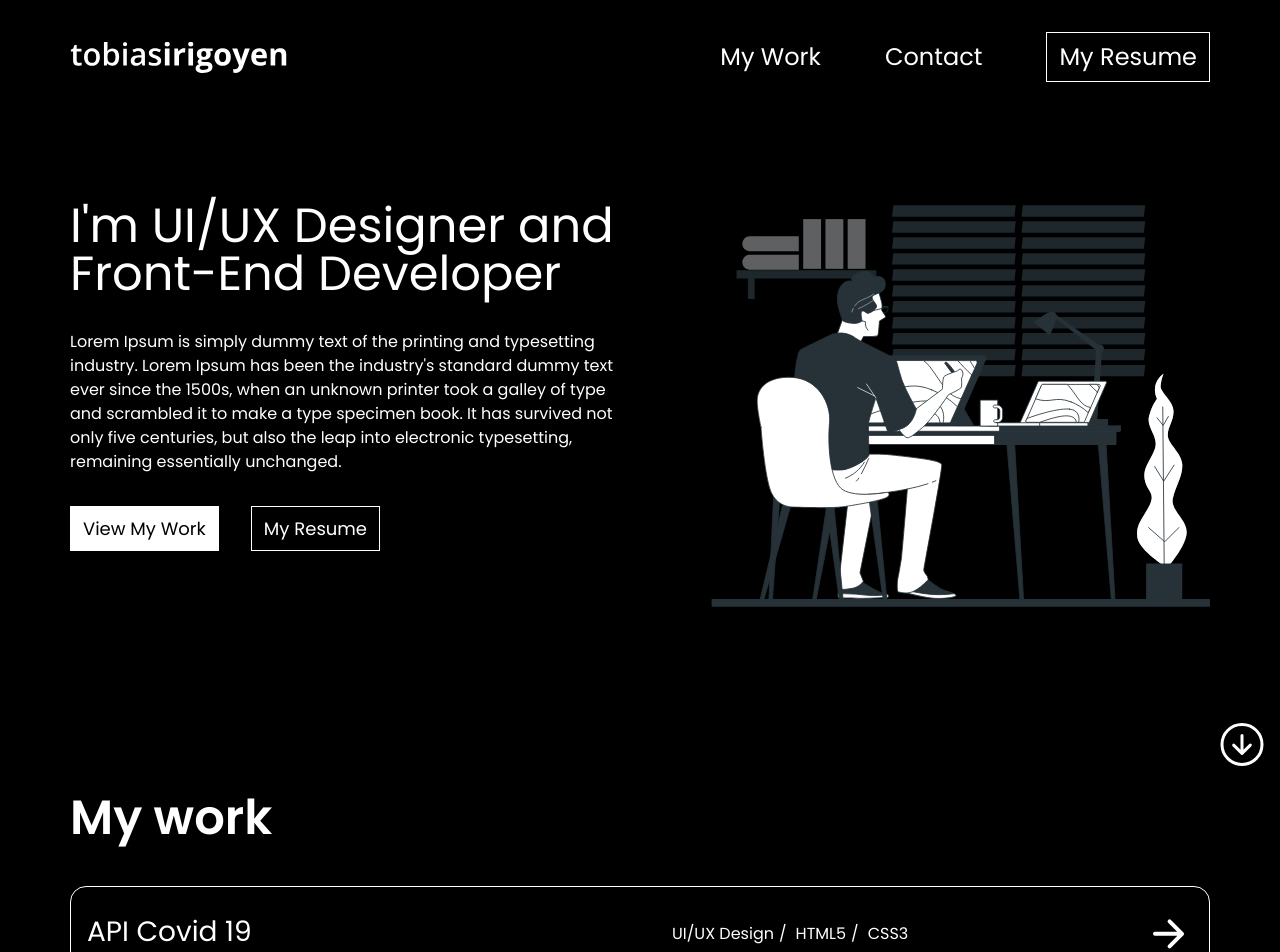
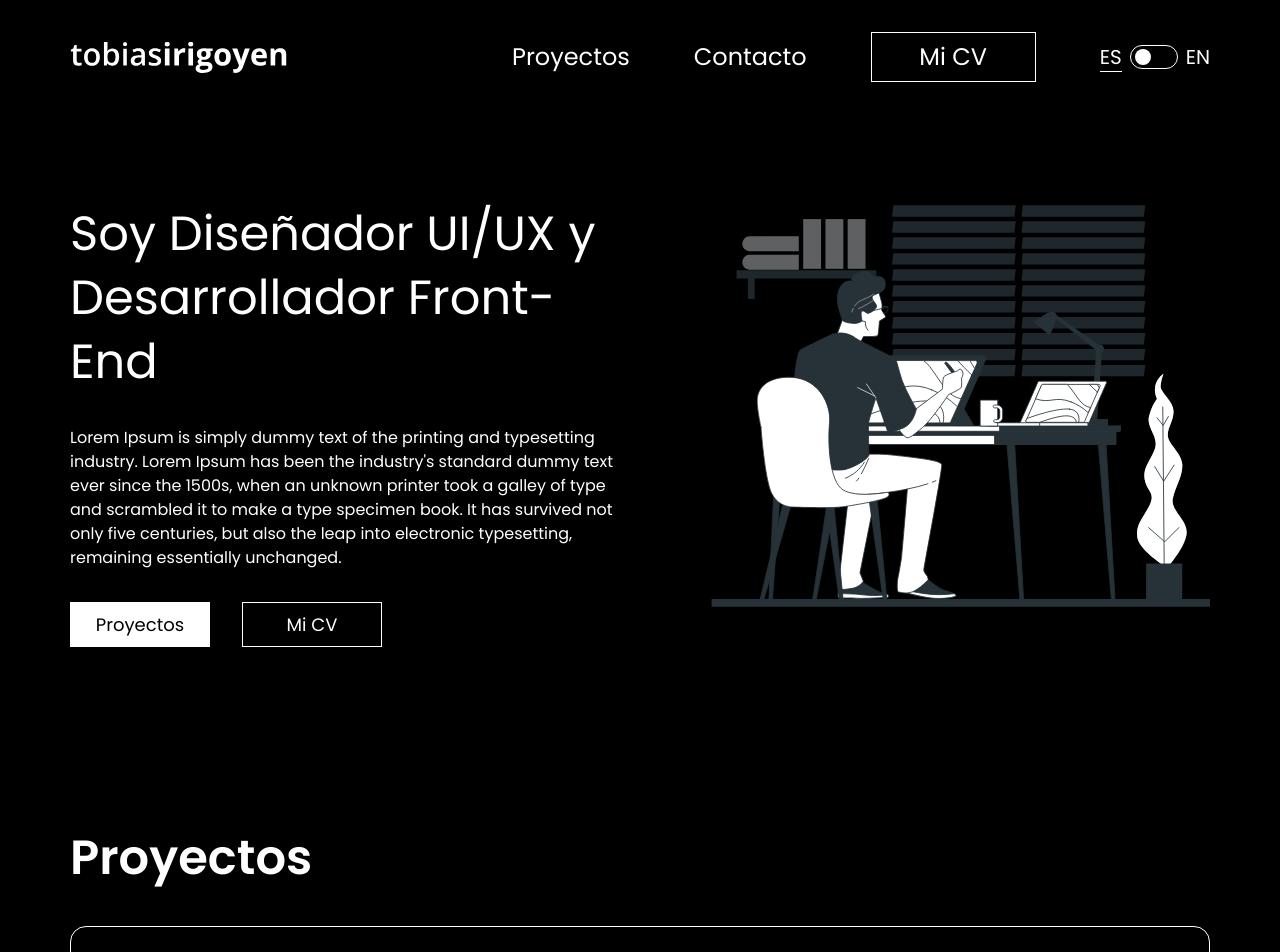
Before and after one commit to tobias-irigoyen/tobiasirigoyen, a Vue app: page / in a window 1280 px wide. Shown: the top 952 px of the page. Built offline with nearby package versions, Linux system fonts and the light colour scheme.

Commit message:
(Language selector): Add language selector

```diff
--- a/package.json
+++ b/package.json
@@ -18,12 +18,14 @@
   "dependencies": {
     "@tailwindcss/vite": "^4.1.12",
     "vue": "^3.5.18",
+    "vue-i18n": "^11.1.11",
     "vue-router": "^4.5.1"
   },
   "devDependencies": {
     "@tailwindcss/postcss": "^4.1.12",
     "@tsconfig/node22": "^22.0.2",
     "@types/node": "^22.16.5",
+    "@types/vue-i18n": "^6.1.3",
     "@vitejs/plugin-vue": "^6.0.1",
     "@vue/eslint-config-prettier": "^10.2.0",
     "@vue/eslint-config-typescript": "^14.6.0",
--- a/src/assets/work.json
+++ b/src/assets/work.json
@@ -1,44 +1,44 @@
 [
   {
     "id": 1,
-    "title": "API Covid 19",
+    "title": "works.api-covid.title",
     "link": "https://tobias-irigoyen.github.io/landing-api-covid/",
-    "skills": ["UI/UX Design", "HTML5", "CSS3"]
+    "skills": ["skills.uiux", "skills.html5", "skills.css3"]
   },
   {
     "id": 2,
-    "title": "FIT - Flujo Intercooperativo de Trabajo",
+    "title": "works.fit.title",
     "link": "https://facttic.org.ar/fit/",
-    "skills": ["UI/UX Design", "Vue.js", "HTML5", "CSS3"]
+    "skills": ["skills.uiux", "skills.vue", "skills.html5", "skills.css3"]
   },
   {
     "id": 3,
-    "title": "Proyecto Aurora",
+    "title": "works.aurora.title",
     "link": "https://www.phaurora.com/",
-    "skills": ["UI/UX Design", "UI/UX Improvements", "UI/UX Design System"]
+    "skills": ["skills.uiux", "skills.uiux-improvements", "skills.uiux-system"]
   },
   {
     "id": 4,
-    "title": "Nayra",
+    "title": "works.nayra.title",
     "link": "https://nayra.coop/",
-    "skills": ["UI/UX Design", "Vue.js", "HTML5", "CSS3"]
+    "skills": ["skills.uiux", "skills.vue", "skills.html5", "skills.css3"]
   },
   {
     "id": 5,
-    "title": "Pokedex",
+    "title": "works.pokedex.title",
     "link": "https://tobias-irigoyen.github.io/pokedex/",
-    "skills": ["UI/UX Design", "Vue.js", "HTML5", "CSS3"]
+    "skills": ["skills.uiux", "skills.vue", "skills.html5", "skills.css3"]
   },
   {
     "id": 6,
-    "title": "Naranja X - Soft refactor",
+    "title": "works.naranjax.title",
     "link": "https://bit.ly/naranjax_wallet",
-    "skills": ["UI/UX Design refactor", "Figma Prototype"]
+    "skills": ["skills.uiux-refactor", "skills.figma"]
   },
   {
     "id": 7,
-    "title": "ICBC Home Banking - Soft refactor",
+    "title": "works.icbc.title",
     "link": "https://bit.ly/icbc_hb",
-    "skills": ["UI/UX Design refactor", "Figma Prototype"]
+    "skills": ["skills.uiux-refactor", "skills.figma"]
   }
 ]
--- /dev/null
+++ b/src/i18n.ts
@@ -0,0 +1,15 @@
+import { createI18n } from 'vue-i18n'
+import en from './locales/en.json'
+import es from './locales/es.json'
+
+const i18n = createI18n({
+  legacy: false, // Recomendado en Vue 3 con Composition API
+  locale: 'es', // Idioma por defecto
+  fallbackLocale: 'en', // Idioma de respaldo
+  messages: {
+    en,
+    es,
+  },
+})
+
+export default i18n
--- /dev/null
+++ b/src/locales/en.json
@@ -0,0 +1,25 @@
+{
+  "intro": "I'm UI/UX Designer and Front-End Developer",
+  "my-work": "Work",
+  "contact": "Contact",
+  "my-resume": "My Resume",
+  "works": {
+    "api-covid": { "title": "API Covid 19" },
+    "fit": { "title": "FIT - Flujo Intercooperativo de Trabajo" },
+    "aurora": { "title": "Proyecto Aurora" },
+    "nayra": { "title": "Nayra" },
+    "pokedex": { "title": "Pokedex" },
+    "naranjax": { "title": "Naranja X - Soft refactor" },
+    "icbc": { "title": "ICBC Home Banking - Soft refactor" }
+  },
+  "skills": {
+    "uiux": "UI/UX Design",
+    "uiux-improvements": "UI/UX Improvements",
+    "uiux-system": "UI/UX Design System",
+    "uiux-refactor": "UI/UX Refactor",
+    "html5": "HTML5",
+    "css3": "CSS3",
+    "vue": "Vue.js",
+    "figma": "Figma Prototype"
+  }
+}
--- /dev/null
+++ b/src/locales/es.json
@@ -0,0 +1,25 @@
+{
+  "intro": "Soy Diseñador UI/UX y Desarrollador Front-End",
+  "my-work": "Proyectos",
+  "contact": "Contacto",
+  "my-resume": "Mi CV",
+  "works": {
+    "api-covid": { "title": "API Covid 19" },
+    "fit": { "title": "FIT - Flujo Intercooperativo de Trabajo" },
+    "aurora": { "title": "Proyecto Aurora" },
+    "nayra": { "title": "Nayra" },
+    "pokedex": { "title": "Pokedex" },
+    "naranjax": { "title": "Naranja X - Soft refactor" },
+    "icbc": { "title": "ICBC Home Banking - Soft refactor" }
+  },
+  "skills": {
+    "uiux": "Diseño UI/UX",
+    "uiux-improvements": "Mejoras UI/UX",
+    "uiux-system": "Sistema de diseño UI/UX",
+    "uiux-refactor": "Refactor de UI/UX",
+    "html5": "HTML5",
+    "css3": "CSS3",
+    "vue": "Vue.js",
+    "figma": "Prototipo en Figma"
+  }
+}
--- a/src/main.ts
+++ b/src/main.ts
@@ -2,9 +2,11 @@ import { createApp } from 'vue'
 import App from './App.vue'
 import router from './router'
 import './main.scss'
+import i18n from './i18n.ts'
 
 const app = createApp(App)
 
 app.use(router)
+app.use(i18n)
 
 app.mount('#app')
--- a/src/views/components/footerNav.vue
+++ b/src/views/components/footerNav.vue
@@ -4,17 +4,17 @@
       <span>© tobias irigoyen 2025</span>
       <ul class="flex items-center justify-center">
         <li>
-          <router-link class="text-2xl ml-16" :to="'/#my-work'">My Work</router-link>
+          <router-link class="text-2xl ml-16" :to="'/#my-work'">{{ t('my-work') }}</router-link>
         </li>
         <li>
-          <router-link class="text-2xl ml-16" :to="'/#contact'">Contact</router-link>
+          <router-link class="text-2xl ml-16" :to="'/#contact'">{{ t('contact') }}</router-link>
         </li>
         <li>
           <button
             @click="downloadResume"
-            class="border border-white py-2 px-3 ml-16 bg-transparent !text-white text-2xl hover:bg-white hover:!text-black hover:cursor-pointer"
+            class="border border-white py-2 px-3 ml-16 bg-transparent !text-white text-2xl hover:bg-white hover:!text-black hover:cursor-pointer w-[165px]"
           >
-            My Resume
+            {{ t('my-resume') }}
           </button>
         </li>
       </ul>
@@ -23,6 +23,9 @@
 </template>
 
 <script setup lang="ts">
+import { useI18n } from 'vue-i18n'
+const { t } = useI18n()
+
 const downloadResume = () => {
   const link = document.createElement('a')
   link.href = '/Tobías Irigoyen - Resume.pdf'
--- a/src/views/components/headerNav.vue
+++ b/src/views/components/headerNav.vue
@@ -15,28 +15,32 @@
     <ul class="nav-menu" :class="{ active: isMobileNavOpen }">
       <li>
         <router-link class="text-2xl ml-16" :to="'/#my-work'" @click="closeMobileNav">
-          My Work
+          {{ t('my-work') }}
         </router-link>
       </li>
       <li>
         <router-link class="text-2xl ml-16" :to="'/#contact'" @click="closeMobileNav">
-          Contact
+          {{ t('contact') }}
         </router-link>
       </li>
       <li>
         <button
           @click="downloadResume"
-          class="border border-white py-2 px-3 ml-16 bg-transparent !text-white text-2xl hover:bg-white hover:!text-black hover:cursor-pointer"
+          class="border border-white py-2 px-3 ml-16 bg-transparent !text-white text-2xl hover:bg-white hover:!text-black hover:cursor-pointer w-[165px]"
         >
-          My Resume
+          {{ t('my-resume') }}
         </button>
       </li>
+      <li class="ml-16"><language-selector></language-selector></li>
     </ul>
   </nav>
 </template>
 
 <script setup lang="ts">
 import { ref, onMounted, onUnmounted, watch } from 'vue'
+import languageSelector from './languageSelector.vue'
+import { useI18n } from 'vue-i18n'
+const { t } = useI18n()
 
 const isMobileNavOpen = ref(false)
 
--- /dev/null
+++ b/src/views/components/languageSelector.vue
@@ -0,0 +1,52 @@
+<template>
+  <div class="flex items-center gap-2 language-selector">
+    <span :class="['text-xl', locale === 'es' ? 'border-b-1' : '']">ES</span>
+    <button
+      @click="toggleLanguage"
+      :class="[
+        'w-12 h-6 flex items-center rounded-full p-1 transition-colors duration-300 border border-white hover:cursor-pointer',
+      ]"
+    >
+      <div
+        :class="[
+          'w-4 h-4 rounded-full shadow-md transform transition-transform duration-300 circle-selector',
+          locale === 'en' ? 'translate-x-6' : 'translate-x-0',
+        ]"
+      ></div>
+    </button>
+    <span :class="['text-xl', locale === 'en' ? 'border-b-1' : '']">EN</span>
+  </div>
+</template>
+
+<script setup lang="ts">
+import { useI18n } from 'vue-i18n'
+
+const { locale } = useI18n()
+
+function toggleLanguage() {
+  locale.value = locale.value === 'es' ? 'en' : 'es'
+}
+</script>
+
+<style lang="scss" scoped>
+.circle-selector {
+  background-color: #fff;
+}
+@media all and (min-width: 577px) and (max-width: 1100px) {
+  .language-selector {
+    position: fixed;
+    right: 0;
+    bottom: 1rem;
+    background: #fff;
+    padding: 0.5rem 0.75rem;
+    z-index: 99;
+    .circle-selector {
+      background-color: #000;
+    }
+    * {
+      color: #000;
+      border-color: #000;
+    }
+  }
+}
+</style>
--- a/src/views/hero/heroSection.vue
+++ b/src/views/hero/heroSection.vue
@@ -1,7 +1,7 @@
 <template>
   <section class="flex justify-center !mt-[120px] container">
     <div class="mb-16 w-1/2 hero-blocks">
-      <h2 class="text-5xl mb-8">I'm UI/UX Designer and Front-End Developer</h2>
+      <h2 class="text-5xl mb-8 leading-16">{{ t('intro') }}</h2>
       <p class="lead">
         Lorem Ipsum is simply dummy text of the printing and typesetting industry. Lorem Ipsum has
         been the industry's standard dummy text ever since the 1500s, when an unknown printer took a
@@ -9,16 +9,16 @@
         centuries, but also the leap into electronic typesetting, remaining essentially unchanged.
       </p>
       <div class="flex flex-start mt-8 btns-container">
-        <a
-          href="#my-work"
-          class="border border-white py-2 px-3 bg-white !text-black text-[18px] hover:bg-black hover:!text-white hover:cursor-pointer"
-          >View My Work</a
+        <router-link
+          :to="'#my-work'"
+          class="border border-white py-2 px-3 bg-white !text-black text-[18px] hover:bg-black hover:!text-white hover:cursor-pointer w-[140px] text-center"
+          >{{ t('my-work') }}</router-link
         >
         <button
           @click="downloadResume"
-          class="border border-white py-2 px-3 ml-8 bg-transparent !text-white text-[18px] hover:bg-white hover:!text-black hover:cursor-pointer"
+          class="border border-white py-2 px-3 ml-8 bg-transparent !text-white text-[18px] hover:bg-white hover:!text-black hover:cursor-pointer w-[140px] text-center"
         >
-          My Resume
+          {{ t('my-resume') }}
         </button>
       </div>
     </div>
@@ -26,12 +26,15 @@
       <img src="../../assets/hero-image.svg" alt="hero image" class="w-130 hero-image" />
     </div>
   </section>
-  <router-link class="down-arrow" :to="'/#my-work'">
+  <!--router-link class="down-arrow" :to="'/#my-work'">
     <img src="../../assets/down-arrow.svg" alt="down arrow" height="20" />
-  </router-link>
+  </router-link-->
 </template>
 
 <script setup lang="ts">
+import { useI18n } from 'vue-i18n'
+const { t } = useI18n()
+
 const downloadResume = () => {
   const link = document.createElement('a')
   link.href = '/Tobías Irigoyen - Resume.pdf'
@@ -43,14 +46,14 @@ const downloadResume = () => {
 </script>
 
 <style lang="scss" scoped>
-.down-arrow {
+/*.down-arrow {
   display: flex;
-  justify-content: flex-end;
+  justify-content: center;
   margin-right: 1rem;
   margin-bottom: 1rem;
-}
+}*/
 .container {
-  min-height: calc(100vh - 280px);
+  min-height: calc(100vh - 180px);
 }
 .hero-image-container {
   margin-bottom: auto;
--- a/src/views/myWork/myWorkSection.vue
+++ b/src/views/myWork/myWorkSection.vue
@@ -1,13 +1,13 @@
 <template>
   <section class="container" id="my-work">
-    <h2 class="section-title">My work</h2>
+    <h2 class="section-title">{{ t('my-work') }}</h2>
     <div class="articles">
       <article v-for="work in works" :key="work.id" class="border border-white work mb-4">
         <a :href="work.link" target="_blank" class="mb-0 flex justify-between">
-          <h3>{{ work.title }}</h3>
+          <h3>{{ t(work.title) }}</h3>
           <ul class="flex skills gap-1 justify-start">
             <li v-for="skill in work.skills" :key="skill">
-              {{ skill }}
+              {{ t(skill) }}
             </li>
           </ul>
           <svg
@@ -35,6 +35,8 @@
 <script setup lang="ts">
 import { ref } from 'vue'
 import work from '../../assets/work.json'
+import { useI18n } from 'vue-i18n'
+const { t } = useI18n()
 
 const works = ref(work)
 </script>
```
Also changed, not shown: src/views/contact/contactSection.vue (+8 -5 lines), src/assets/profile.png (deleted), 1 other file (tests, documents, lock files or other folders).
